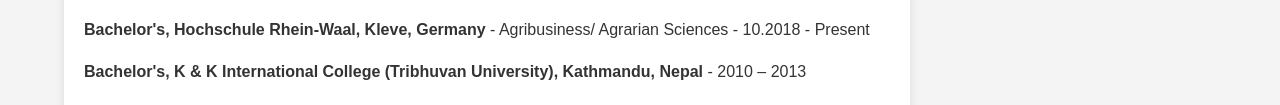
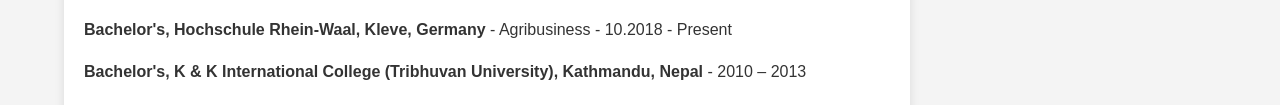
Before and after one commit to Soundchakra/My-CV, a plain HTML site: page index.html in a window 1280 px wide. Shown: the part 4752-4857 px from the top of the page. Drawn offline with Linux system fonts and the light colour scheme.

Commit message:
Update index.html

```diff
--- a/index.html
+++ b/index.html
@@ -143,7 +143,7 @@
                 </section>
                 <section id="education">
                     <h2>Education</h2>
-                    <p><strong>Bachelor's, Hochschule Rhein-Waal, Kleve, Germany</strong> - Agribusiness/ Agrarian Sciences - 10.2018 - Present</p>
+                    <p><strong>Bachelor's, Hochschule Rhein-Waal, Kleve, Germany</strong> - Agribusiness - 10.2018 - Present</p>
                     <p><strong>Bachelor's, K & K International College (Tribhuvan University), Kathmandu, Nepal</strong> - 2010 – 2013</p>
                     <p><strong>High School, Nobel Academy, Kathmandu, Nepal</strong> - 2010 – 2013</p>
                 </section>
```
